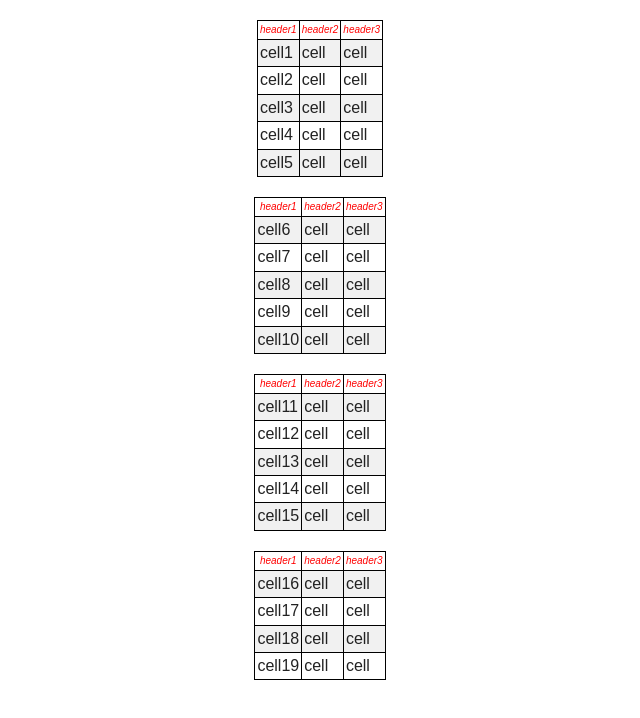
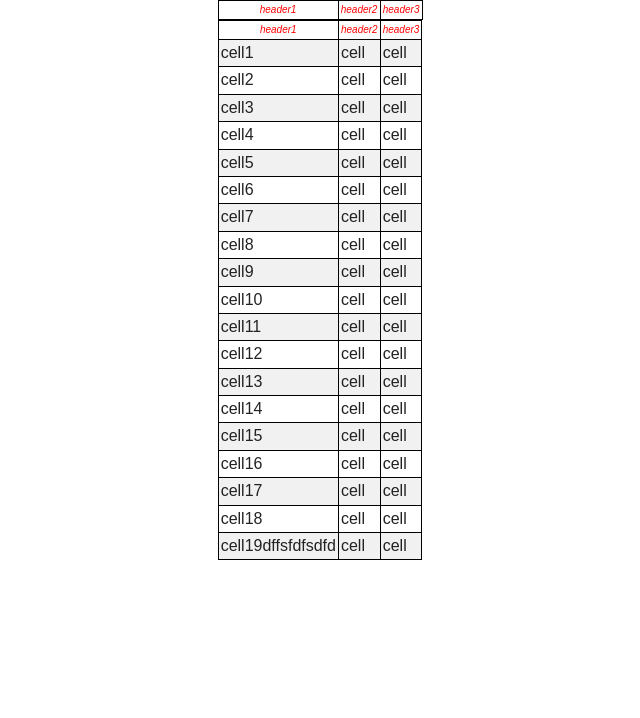
Before and after one commit to humidair1999/bedhedjs, a plain HTML site: page index.html in a window 1280 px wide. Shown: the whole page, without its empty margins (320-960 px from the left). Drawn offline with Linux system fonts and the light colour scheme.

Commit message:
Fixed feature now working, aside from missing hide/show on page scroll

```diff
--- a/css/style.less
+++ b/css/style.less
@@ -97,7 +97,9 @@ td { vertical-align: top; }
     font-style: italic;
 }
 
-
+.testing {
+    border: 1px solid #000;
+}
 
 
 
--- a/index.html
+++ b/index.html
@@ -117,7 +117,7 @@
             <td>cell</td>
         </tr>
         <tr>
-            <td>cell19</td>
+            <td>cell19dffsfdfsdfd</td>
             <td>cell</td>
             <td>cell</td>
         </tr>
@@ -133,11 +133,11 @@
 
 <script>
     $("table").bedhed({
-        mode: "repeater",
-        terminateTable: true,
+        mode: "fixed",
+        // terminateTable: false,
         preserveStyle: true,
-        period: 5,
-        headerClass: "testClass"
+        // period: 5,
+        headerClass: "testing"
     });
 </script>
 
--- a/js/bedhed.js
+++ b/js/bedhed.js
@@ -40,16 +40,16 @@
         console.log(options);
         console.log(thArray);
 
-        console.log(openCellTag);
-        console.log(closeCellTag);
+        // console.log(openCellTag);
+        // console.log(closeCellTag);
 
         if (!(options.terminateTable)) {
             constructedRow = (options.headerClass) ? "<tr class=\"" + options.headerClass + "\">" : "<tr>";
 
-            console.log(constructedRow);
+            // console.log(constructedRow);
 
             for (var i=0; i < thArray.length; i++) {
-                console.log(i);
+                // console.log(i);
 
                 if (options.preserveStyle) {
                     attrString = "colspan=\"" + thArray[i].colSpan + "\" "
@@ -70,7 +70,7 @@
 
             constructedRow += "</tr>";
 
-            console.log(constructedRow);
+            // console.log(constructedRow);
 
             $element.find("tr").each(function(index) {
                 if ((index % options.period) === 0 && index !== 0) {
@@ -111,9 +111,45 @@
         }
     };
 
-    Plugin.prototype.fixHeader = function() {
-        // TODO: Add in option to use fixed CSS header, rather than repeated
-        // headers
+    Plugin.prototype.fixHeader = function($element, options, thArray) {
+        var $clonedElement = $element.clone(),
+            elementOffset = $element.offset().left,
+            elementWidth = $element.outerWidth(),
+            cellWidthArray = [];
+
+        console.log($clonedElement);
+
+        $clonedElement.find("tr").each(function(index) {
+            if (index !== 0) {
+                $(this).remove();
+            }
+            else {
+                $(this).find("th").each(function(index) {
+                    console.log($(this));
+
+                    $(this).css("width", thArray[index].width);
+                });
+            }
+        });
+
+        if (options.headerClass) {
+            $clonedElement.addClass(options.headerClass);
+        }
+
+        $clonedElement
+            .css("position", "fixed")
+            .css("top", 0)
+            .css("left", elementOffset)
+            .css("width", elementWidth)
+            .css("margin", 0);
+
+        console.log($clonedElement);
+
+        console.log($element);
+        console.log(options);
+        console.log(thArray);
+
+        $element.parents("body").append($clonedElement);
     };
 
     // Initialization method for the plugin fires after setup is complete
@@ -124,7 +160,8 @@
 
         $element.find("th").each(function() {
             var thObject = {
-                content: $(this).html()
+                content: $(this).html(),
+                width: $(this).width()
             };
 
             if (options.preserveStyle) {
@@ -138,7 +175,7 @@
             thArray.push(thObject);
         });
 
-        (options.mode === "repeater") ? this.repeatHeader($element, options, thArray) : this.fixHeader();
+        (options.mode === "repeater") ? this.repeatHeader($element, options, thArray) : this.fixHeader($element, options, thArray);
     };
 
     // A really lightweight plugin wrapper around the constructor,
```
Also changed, not shown: css/style.css, js/bedhed.min.js.
